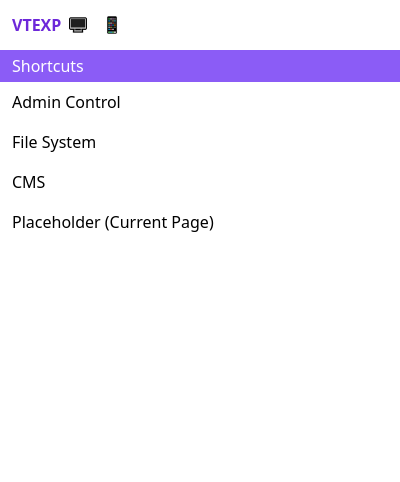
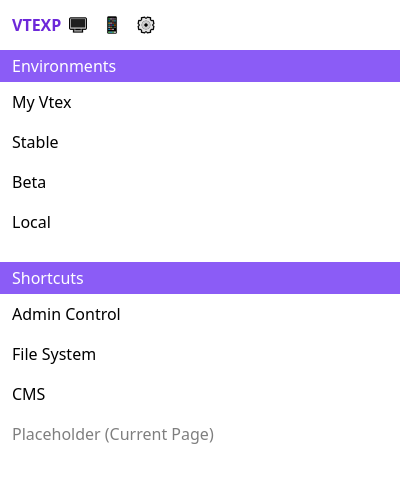
Before and after one commit to ganobrega/vtexp, a browser extension: page src/views/popup.html in a window 400 px wide. Drawn offline with nearby package versions, Linux system fonts and the light colour scheme.

Commit message:
feat(popup): Environments shortcuts

```diff
--- a/src/views/popup.html
+++ b/src/views/popup.html
@@ -1,28 +1,38 @@
 <!DOCTYPE html>
 <html>
+
 <head>
   <title>@</title>
   <link href="https://unpkg.com/tailwindcss@^1.0/dist/tailwind.min.css" rel="stylesheet">
   <link rel="stylesheet" href="https://cdn.jsdelivr.net/npm/@fortawesome/fontawesome-free@5.12.0/css/all.min.css">
   <link rel="stylesheet" href="https://cdn.jsdelivr.net/npm/@fortawesome/fontawesome-free@5.12.0/css/brands.min.css">
 </head>
+
 <body>
   <div class="container">
     <div class="header py-2 px-3 flex flex-row items-center">
-        <div class="title"><span class="font-bold text-purple-700">VTEXP</span></div>
+      <div class="title">
+        <span class="font-bold text-purple-700">VTEXP</span>
+      </div>
 
       <ul class="devices flex flex-row">
         <li class="device">
           <button class="action p-2" data-value="desktop">
-              <img src="../images/icons/desktop-computer.png" height="18" width="18"/>
+            <img src="../images/icons/desktop-computer.png" height="18" width="18" />
           </button>
         </li>
         <li class="device">
-            <button class="action p-2"  data-value="mobile">
+          <button class="action p-2" data-value="mobile">
             <img src="../images/icons/mobile-phone.png" height="18" width="18" />
           </button>
         </li>
       </ul>
+
+      <div>
+        <button class="action p-2" data-value="mobile">
+          <img src="../images/icons/gear.png" height="18" width="18" />
+        </button>
+      </div>
 
       <!-- <div class="options">
           <a href="https://github.com/ganobrega/vtexp" ><i class="fab fa-github"></i></a>
@@ -41,15 +51,41 @@
           </div>
         </div> -->
     </div>
+    <div class="environments pb-5">
+      <label class="bg-purple-500 text-white py-1 w-full flex px-3">Environments</label>
+      <ul>
+        <li class="environment">
+          <button class="action px-3 py-2" data-value="myvtex">My Vtex</button>
+        </li>
+        <li class="environment">
+          <button class="action px-3 py-2" data-value="stable">Stable</button>
+        </li>
+        <li class="environment">
+          <button class="action px-3 py-2" data-value="beta">Beta</button>
+        </li>
+        <li class="environment">
+          <button class="action px-3 py-2" data-value="local">Local</button>
+        </li>
+      </ul>
+    </div>
     <div class="shortcuts pb-5">
       <label class="bg-purple-500 text-white py-1 w-full flex px-3">Shortcuts</label>
       <ul>
-          <li class="shortcut"> <button class="action px-3 py-2" data-value="admin-control">Admin Control</button> </li>
-          <li class="shortcut"> <button class="action px-3 py-2" data-value="file-system">File System</button> </li>
-          <li class="shortcut"> <button class="action px-3 py-2" data-value="cms">CMS</button> </li>
-          <li class="shortcut"> <button class="action px-3 py-2" data-value="current-layout-placeholder">Placeholder (Current Page)</button> </li>
+        <li class="shortcut">
+          <button class="action px-3 py-2" data-value="admin-control">Admin Control</button>
+        </li>
+        <li class="shortcut">
+          <button class="action px-3 py-2" data-value="file-system">File System</button>
+        </li>
+        <li class="shortcut">
+          <button class="action px-3 py-2" data-value="cms">CMS</button>
+        </li>
+        <li class="shortcut">
+          <button disabled class="opacity-50 action px-3 py-2" data-value="current-layout-placeholder">Placeholder (Current Page)</button>
+        </li>
       </ul>
     </div>
   </div>
 </body>
+
 </html>
```
Also changed, not shown: src/app/popup.js (+63 -6 lines), extension/manifest.json, src/images/icons/gear.png (added). Lines whose indentation alone changed are shown as unchanged.
